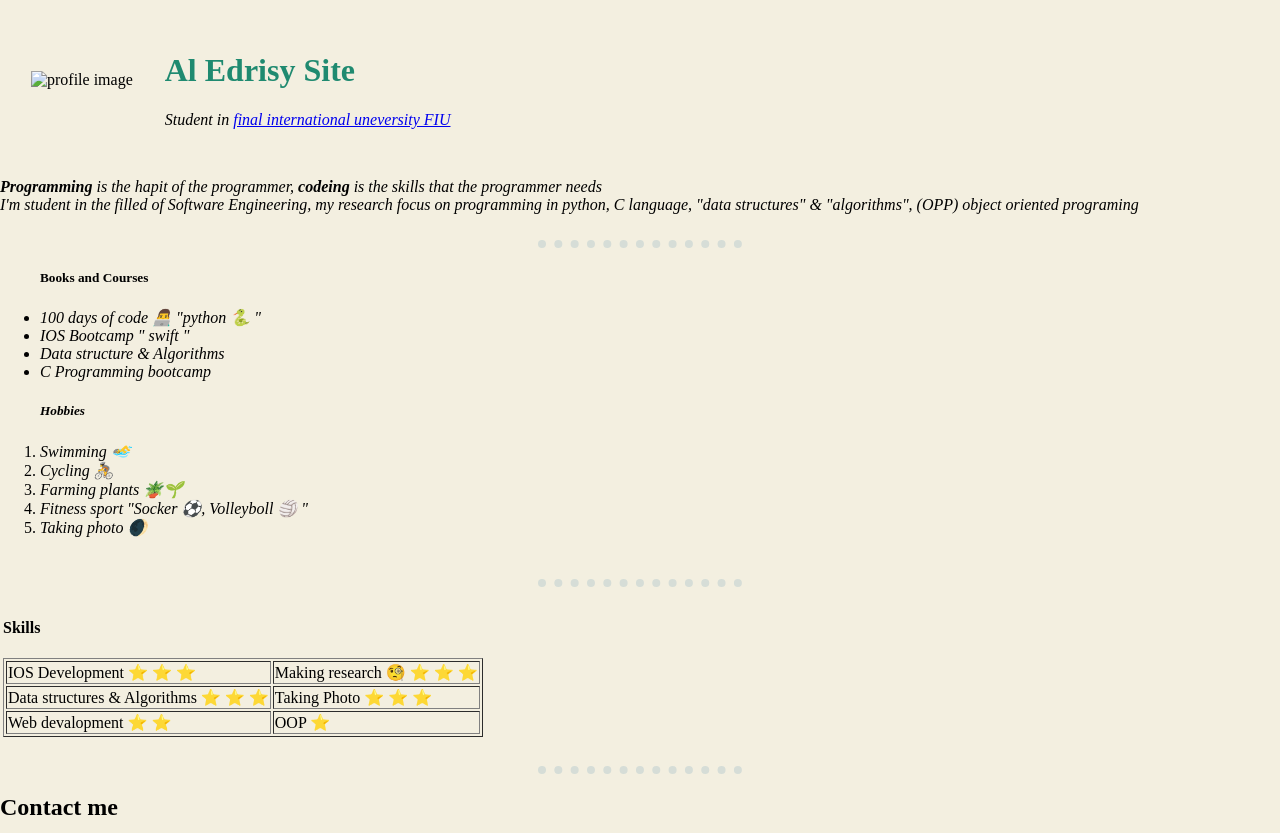
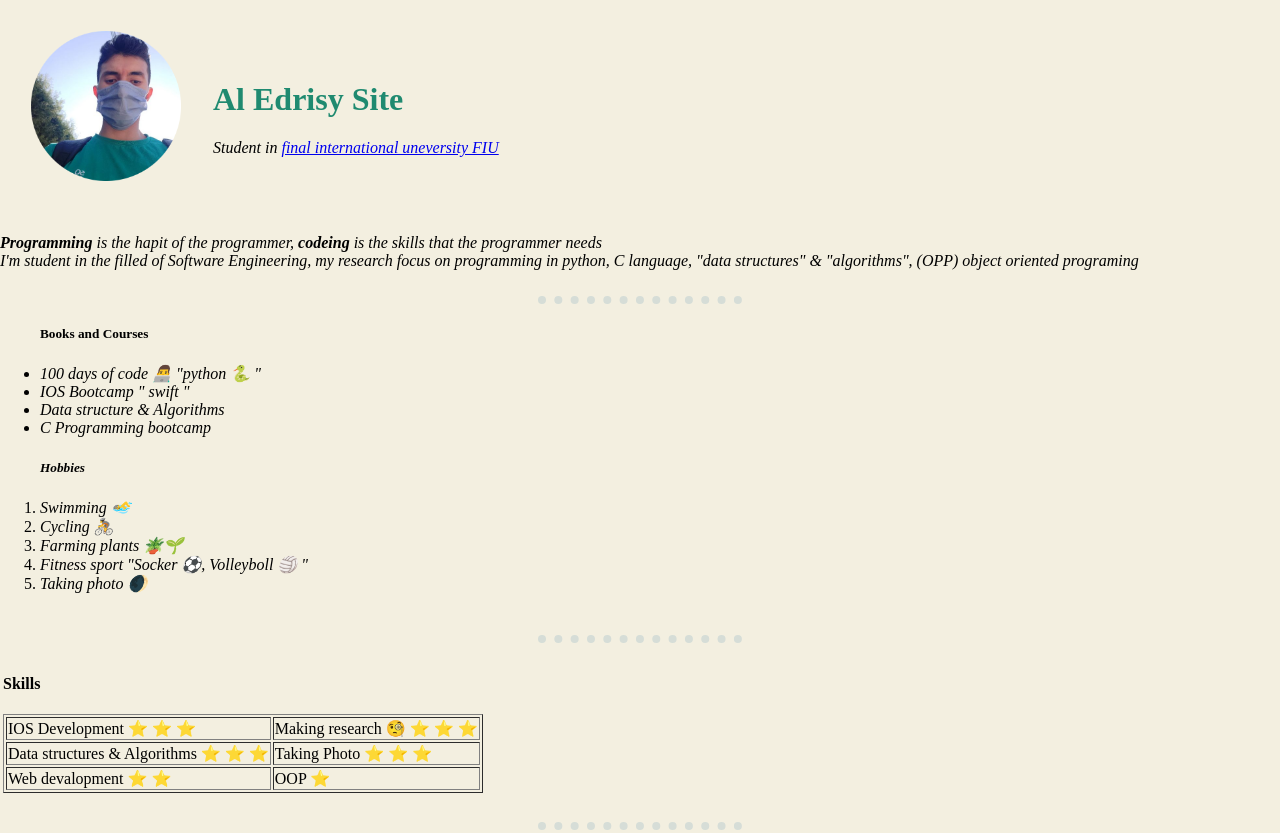
Before and after one commit to Al-Edrisy/HTML-CSS, a plain HTML site: page index.html in a window 1280 px wide. Shown: the top 833 px of the page. Drawn offline with Linux system fonts and the light colour scheme; a script that the page names is missing.

Commit message:
Update index.html

```diff
--- a/index.html
+++ b/index.html
@@ -12,7 +12,7 @@
 <body>
   <table cellspacing="30">
     <tr>
-      <td><img src="images/325788767_2194392164101894_8582810887133154261.png" alt="profile image " width="150"></td>
+      <td><img src="325788767_2194392164101894_8582810887133154261.png" alt="profile image " width="150"></td>
       <td>
         <h1>Al Edrisy Site</h1>
         <em>Student in <a href="https://www.final.edu.tr">final international uneversity FIU</a> </em>
```
